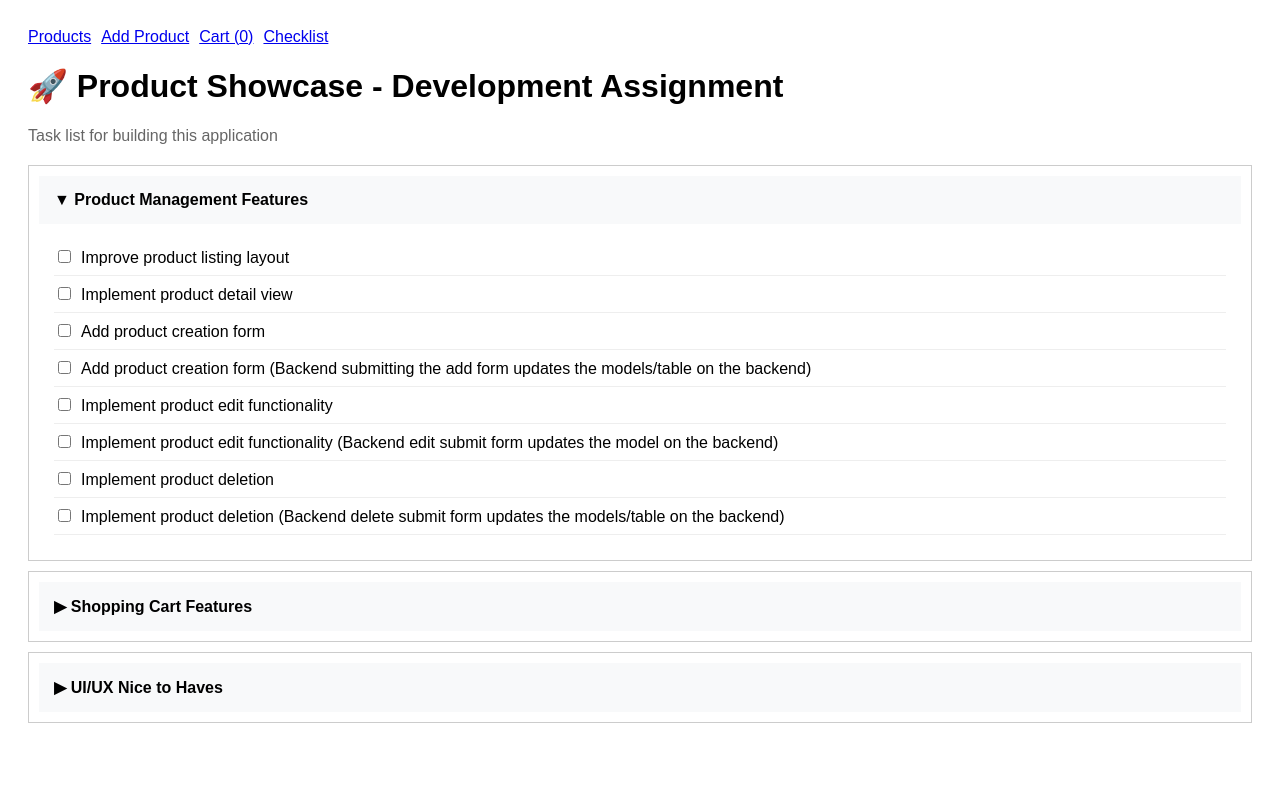
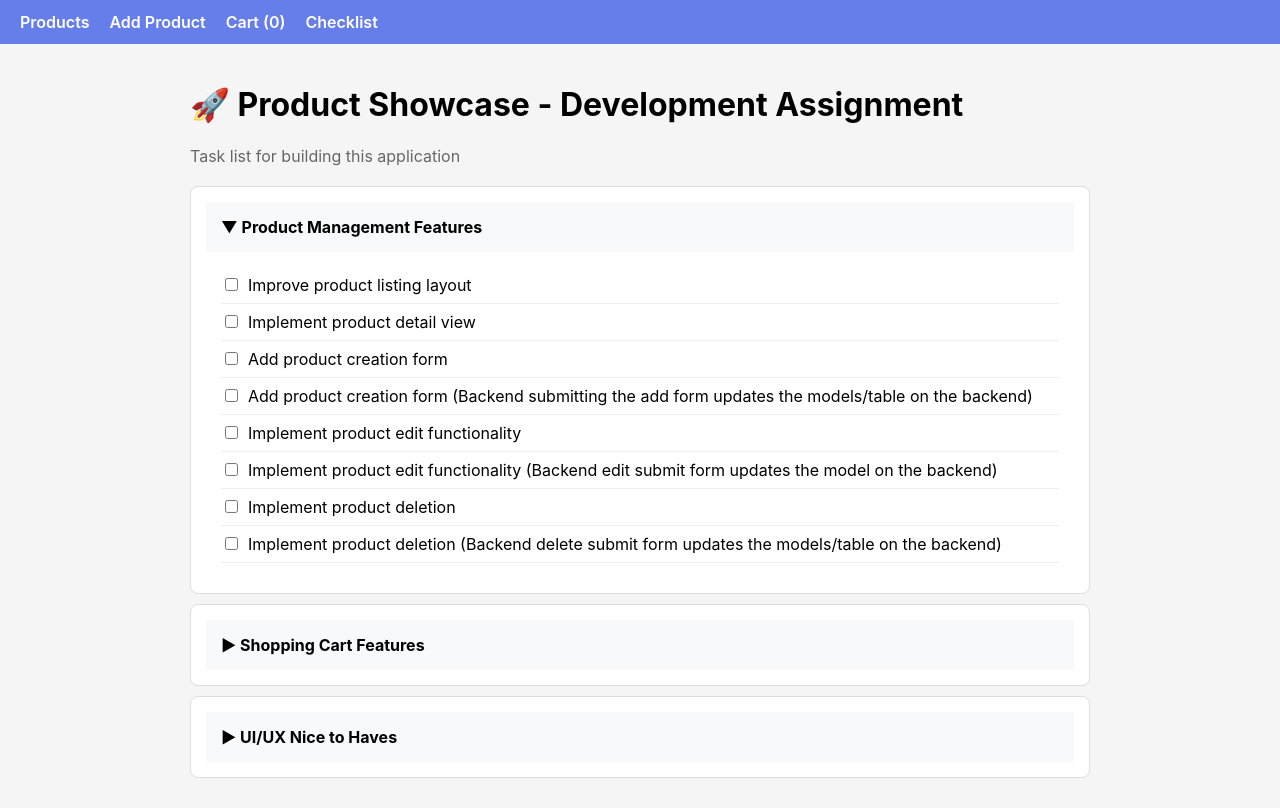
Before and after one commit to harman0508/product-catalog, a React (Create React App) app in the folder frontend/: page /checklist in a window 1280 px wide. Built offline with nearby package versions, Linux system fonts and the light colour scheme; no server answers.

Commit message:
Update app.css

```diff
--- a/frontend/src/styles/app.css
+++ b/frontend/src/styles/app.css
@@ -1,16 +1,50 @@
 body {
-  font-family: Arial;
+  font-family: -apple-system, BlinkMacSystemFont, 'Segoe UI', Roboto, sans-serif;
+  padding: 0;
+  margin: 0;
+  background: #f5f5f5;
+}
+
+.container {
+  max-width: 900px;
+  margin: 0 auto;
   padding: 20px;
 }
 
-nav a {
-  margin-right: 10px;
+/* Navbar */
+.navbar {
+  background: #667eea;
+  padding: 12px 20px;
+  display: flex;
+  gap: 20px;
 }
 
+.navbar a {
+  color: white;
+  text-decoration: none;
+  font-weight: 600;
+}
+
+.navbar a:hover {
+  text-decoration: underline;
+}
+
+/* Cards */
 .card {
-  border: 1px solid #ccc;
-  padding: 10px;
+  background: white;
+  border: 1px solid #ddd;
+  border-radius: 8px;
+  padding: 15px;
   margin: 10px 0;
+}
+
+.card h3 a {
+  color: #333;
+  text-decoration: none;
+}
+
+.card h3 a:hover {
+  color: #667eea;
 }
 
 .badge {
@@ -18,3 +52,73 @@ nav a {
   color: #d4a017;
   margin-left: 5px;
 }
+
+/* Buttons */
+.btn-primary {
+  background: #667eea;
+  color: white;
+  border: none;
+  padding: 8px 16px;
+  border-radius: 6px;
+  cursor: pointer;
+  font-size: 0.9em;
+  text-decoration: none;
+}
+
+.btn-primary:hover { background: #5a6fd6; }
+
+.btn-secondary {
+  background: #6c757d;
+  color: white;
+  border: none;
+  padding: 8px 16px;
+  border-radius: 6px;
+  cursor: pointer;
+}
+
+.btn-danger {
+  background: #dc3545;
+  color: white;
+  border: none;
+  padding: 8px 16px;
+  border-radius: 6px;
+  cursor: pointer;
+}
+
+.btn-danger:hover { background: #c82333; }
+
+/* Forms */
+.product-form {
+  max-width: 500px;
+}
+
+.form-group {
+  margin-bottom: 15px;
+}
+
+.form-group label {
+  display: block;
+  margin-bottom: 5px;
+  font-weight: 600;
+}
+
+.form-group input,
+.form-group select,
+.form-group textarea {
+  width: 100%;
+  padding: 8px;
+  border: 1px solid #ccc;
+  border-radius: 4px;
+  font-size: 1em;
+}
+
+.form-group textarea {
+  height: 80px;
+  resize: vertical;
+}
+
+.form-actions {
+  display: flex;
+  gap: 10px;
+  margin-top: 20px;
+}
```
